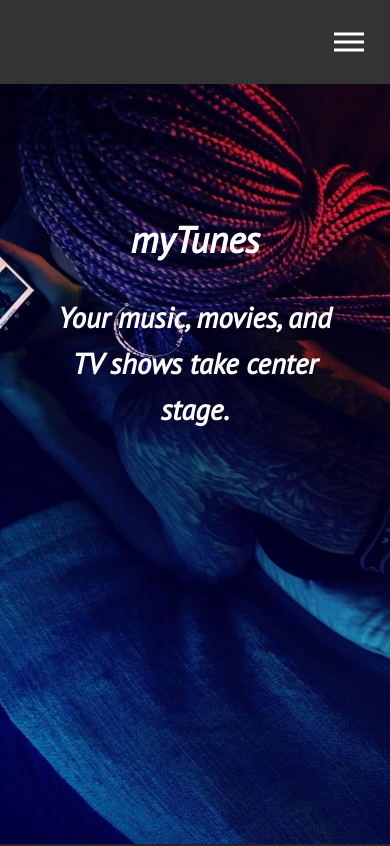
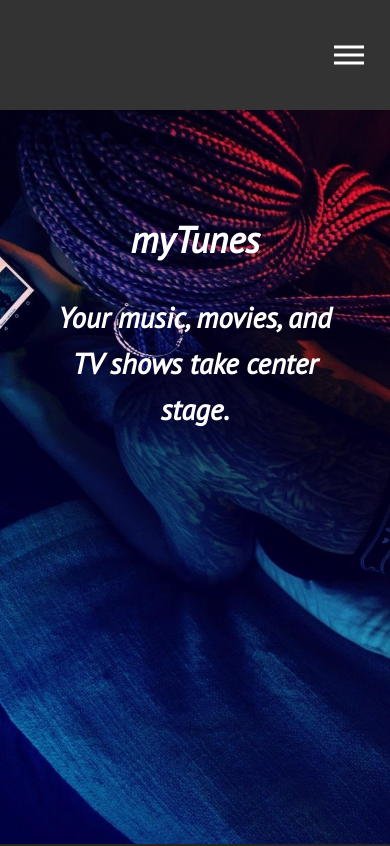
Before and after one commit to JayMalli/myTunes_landing_page, a plain HTML site: page index.html in a window 390 px wide. Shown: the top 846 px of the page. Drawn offline with nearby package versions, Linux system fonts and the light colour scheme.

Commit message:
Update styles.css

```diff
--- a/styles.css
+++ b/styles.css
@@ -192,6 +192,9 @@ nav {
   border-bottom: 2px solid #ccc;
 }
 @media (max-width: 768px) {
+  nav {
+    height: 13%;
+  }
   .nav-links {
     justify-content: flex-start;
     margin-top: 2.2rem;
```
